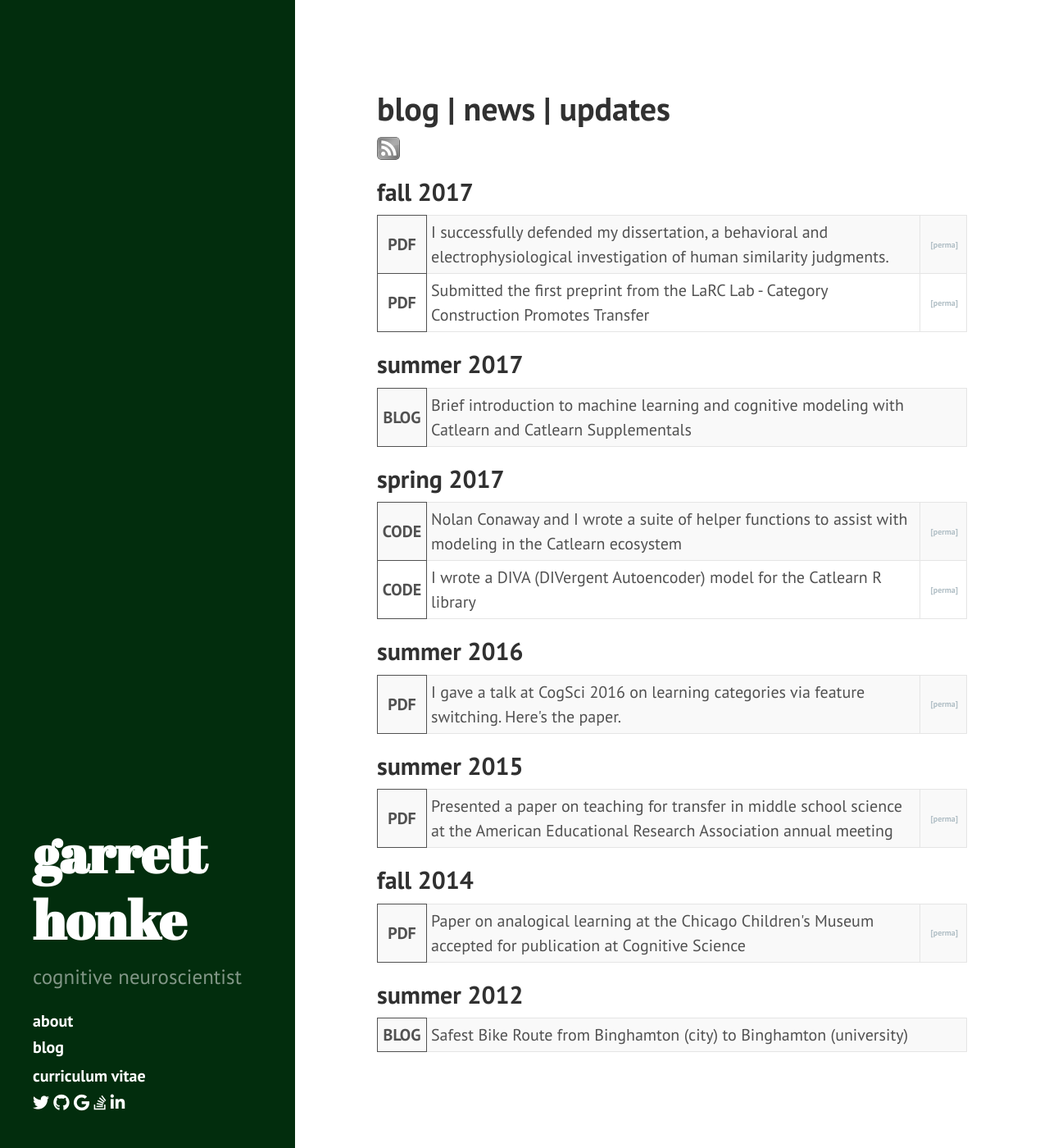
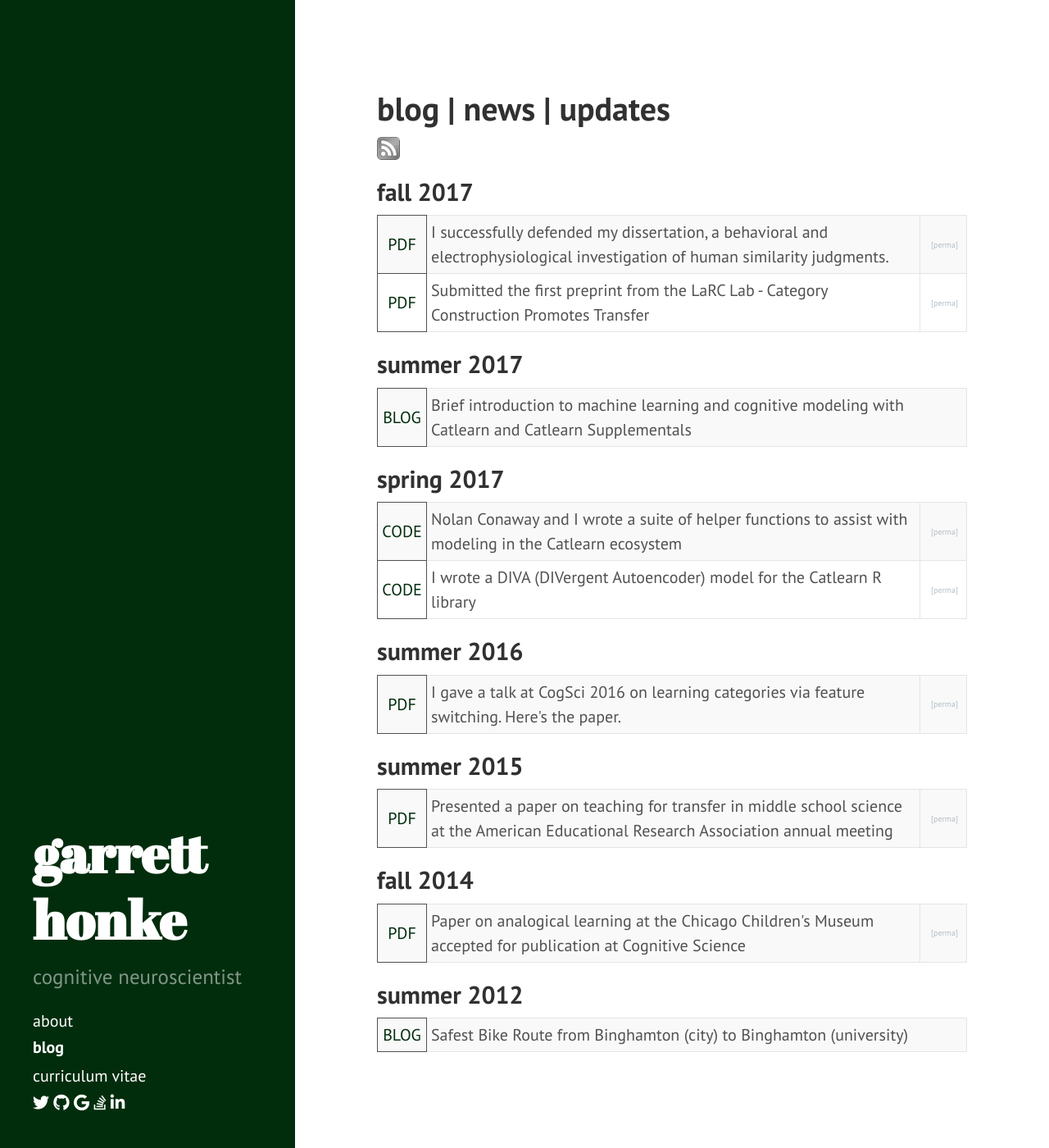
Before and after one commit to stoicml/ghonk.github.io, a Jekyll site: the page built from blog/blog.html, in a window 1280 px wide and 1400 px high. Shown: the whole window at 82% size. Built offline with Jekyll 4.4.1, drawn with Linux system fonts in a browser that asks for light colours; nearby versions of some CDN libraries; Markdown is read by kramdown in place of the engine named in the settings.

Commit message:
Update poole.css

```diff
--- a/public/css/poole.css
+++ b/public/css/poole.css
@@ -67,14 +67,12 @@ body {
 
 /* No `:visited` state is required by default (browsers will use `a`) */
 a {
-  color: inherit;
+  color: #022d0d;
   text-decoration: none;
-  font-weight: bold;
 }
 
 a strong {
-  color: inherit;
-  font-weight: bold;
+  color: #022d0d;
 }
 /* `:focus` is linked to `:hover` for basic accessibility */
 a:hover,
```
